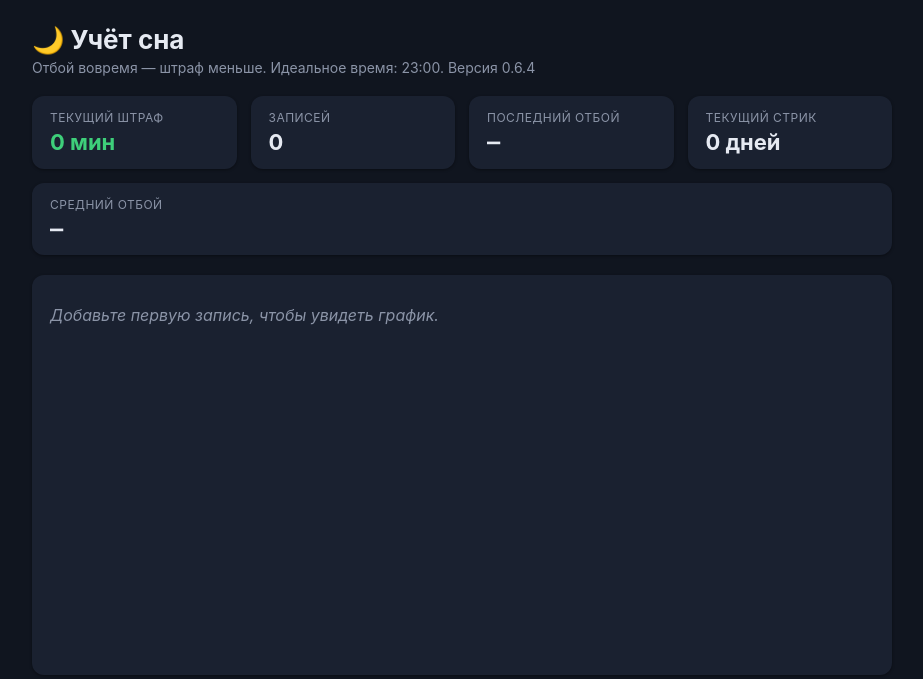
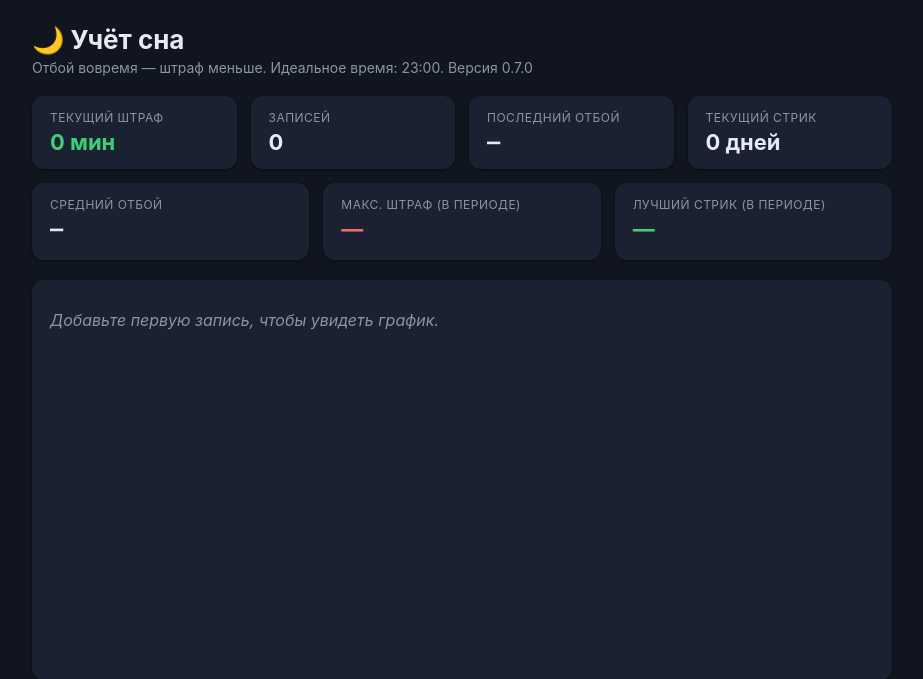
Before and after one commit to exarchhh/SleepTracker, a Flask app: page / in a window 1280 px wide. Shown: the top 679 px of the page, without its empty margins (178-1101 px from the left). Run offline with Flask 3, Linux system fonts and the light colour scheme; data that the repository does not hold is empty.

Commit message:
feat: add all-time period, dynamic record cards, and straight line chart (v0.7.0)

```diff
--- a/app.py
+++ b/app.py
@@ -46,7 +46,7 @@ if getattr(sys, "frozen", False):
         except OSError:
             pass
 
-VERSION = "0.6.4"           # MAJ.MIN.PATCH — синхронно с README.md
+VERSION = "0.7.0"           # MAJ.MIN.PATCH — синхронно с README.md
 
 app = Flask(__name__)
 
--- a/templates/index.html
+++ b/templates/index.html
@@ -104,6 +104,16 @@
       <div class="label" id="avgBedtimeLabel">Средний отбой</div>
       <div class="value mono" id="avgBedtimeValue">{{ avg_bedtime or "—" }}</div>
     </div>
+    <div class="card">
+      <div class="label">Макс. штраф (в периоде)</div>
+      <div class="value red" id="maxFineValue">—</div>
+      <div class="label" id="maxFineDate" style="font-size: 11px; margin-top: 4px;"></div>
+    </div>
+    <div class="card">
+      <div class="label">Лучший стрик (в периоде)</div>
+      <div class="value green" id="bestStreakValue">—</div>
+      <div class="label" id="bestStreakDates" style="font-size: 11px; margin-top: 4px;"></div>
+    </div>
   </div>
 
   <div class="panel chart-panel">
@@ -115,7 +125,8 @@
       <button data-period="3months">3 месяца</button>
       <button data-period="6months">Полгода</button>
       <button data-period="year">Год</button>
-      <button data-period="calendar_year" class="active">Календарный год</button>
+      <button data-period="calendar_year">Календарный год</button>
+      <button data-period="all_time">За всё время</button>
     </div>
     <div class="chart-box">
       <canvas id="sleepChart"></canvas>
@@ -199,10 +210,12 @@
   const PERIOD_LABELS = { week: 'за неделю', '2weeks': 'за 2 недели',
                           month: 'за месяц', '3months': 'за 3 месяца',
                           '6months': 'за полгода', year: 'за год',
-                          calendar_year: 'за календарный год' };
+                          calendar_year: 'за календарный год',
+                          all_time: 'за всё время' };
 
   function filterByPeriod(period) {
     if (!chartData || !chartData.length) return [];
+    if (period === 'all_time') return chartData.slice(); // весь массив без фильтрации
     const dates = chartData.map(d => toDate(d.full_date));
     const last = dates.reduce((a, b) => a > b ? a : b);
     let from, to;
@@ -243,6 +256,61 @@
     if (lb) lb.textContent = 'Средний отбой (' +
         (PERIOD_LABELS[period] || period) + ')';
     if (el) el.textContent = computeAverageBedtime(periodData) || '—';
+  }
+
+  // --- Динамические карточки рекордов (следуют за выбранным периодом) ---
+  // Макcимальный штраф в периоде: значение fine и дата записи. Если
+  // максимум встречается несколько раз — берём первую (самую раннюю) запись.
+  function computeMaxFine(periodData) {
+    if (!periodData || !periodData.length) return null;
+    let best = periodData[0];
+    for (const d of periodData) {
+      if (d.fine > best.fine) best = d;
+    }
+    // full_date ISO -> DD.MM.YYYY
+    const iso = String(best.full_date || '').split('-');
+    const date = iso.length === 3
+        ? iso[2] + '.' + iso[1] + '.' + iso[0] : (best.date || '');
+    return { value: best.fine, date: date };
+  }
+
+  // Лучший стрик в периоде: самая длинная последовательность ПОДРЯД
+  // идущих записей массива periodData, где delta <= 0 (без штрафа).
+  // Считаем именно соседние элементы массива (разрывы в датах НЕ
+  // прерывают стрик) — упрощённая логика по согласованному ТЗ.
+  function computeBestStreak(periodData) {
+    if (!periodData || !periodData.length) return null;
+    let bestLen = 0, bestStart = -1, curLen = 0, curStart = 0;
+    for (let i = 0; i < periodData.length; i++) {
+      if (periodData[i].delta <= 0) {
+        if (curLen === 0) curStart = i;
+        curLen++;
+        if (curLen > bestLen) { bestLen = curLen; bestStart = curStart; }
+      } else {
+        curLen = 0;
+      }
+    }
+    if (bestLen === 0) return { count: 0, startDate: '', endDate: '' };
+    return {
+      count: bestLen,
+      startDate: periodData[bestStart].date,               // DD.MM
+      endDate: periodData[bestStart + bestLen - 1].date    // DD.MM
+    };
+  }
+
+  function updateRecordCards(periodData) {
+    const mf = computeMaxFine(periodData);
+    const bs = computeBestStreak(periodData);
+    const mfVal = document.getElementById('maxFineValue');
+    const mfDate = document.getElementById('maxFineDate');
+    const bsVal = document.getElementById('bestStreakValue');
+    const bsDates = document.getElementById('bestStreakDates');
+    if (mfVal) mfVal.textContent = mf ? mf.value + ' мин' : '—';
+    if (mfDate) mfDate.textContent = mf ? mf.date : '';
+    if (bsVal) bsVal.textContent = bs && bs.count > 0
+        ? bs.count + ' дн.' : '—';
+    if (bsDates) bsDates.textContent = (bs && bs.count > 0)
+        ? bs.startDate + ' - ' + bs.endDate : '';
   }
 
   const gradientColors = v => {          // зелёный (0) -> красный (большие)
@@ -303,7 +371,7 @@
     if (typeof Chart === 'undefined') {
       throw new Error('Chart.js не загружен (нет доступа к CDN)');
     }
-    const initial = filterByPeriod('calendar_year');
+    const initial = filterByPeriod('all_time');
     chart = new Chart(document.getElementById('sleepChart'), {
       type: 'line',
       data: {
@@ -311,7 +379,7 @@
         datasets: [{
           label: 'Штраф, мин',
           data: initial.map(d => d.fine),
-          tension: 0.3,               // плавная (сглаженная) линия
+          tension: 0,                 // прямые линии: честные данные без ложных пиков
           pointRadius: 0,             // без точек на холсте
           pointHitRadius: 10,         // но наведение работает
           borderWidth: 2,
@@ -352,7 +420,8 @@
         }
       }
     });
-    updateStatsCard(initial, 'calendar_year'); // базовое значение = активный период
+    updateStatsCard(initial, 'all_time');     // базовое значение = активный период
+    updateRecordCards(initial);               // карточки рекордов по активному периоду
   } catch (err) {
     console.error('Ошибка инициализации графика:', err);
   }
@@ -370,6 +439,7 @@
         chart.update();                        // перерисовка с новой осью Y
       }
       updateStatsCard(filtered, btn.dataset.period);
+      updateRecordCards(filtered);
     });
   });
 </script>
```
Also changed, not shown: CHANGELOG.md, README.md.
